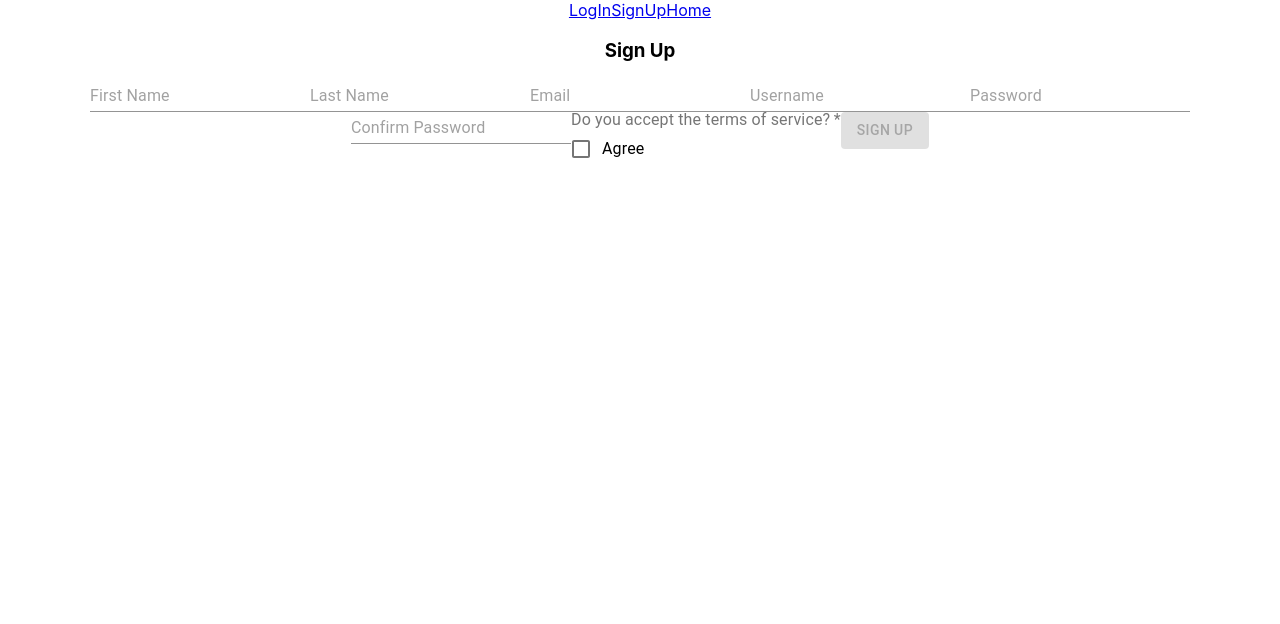
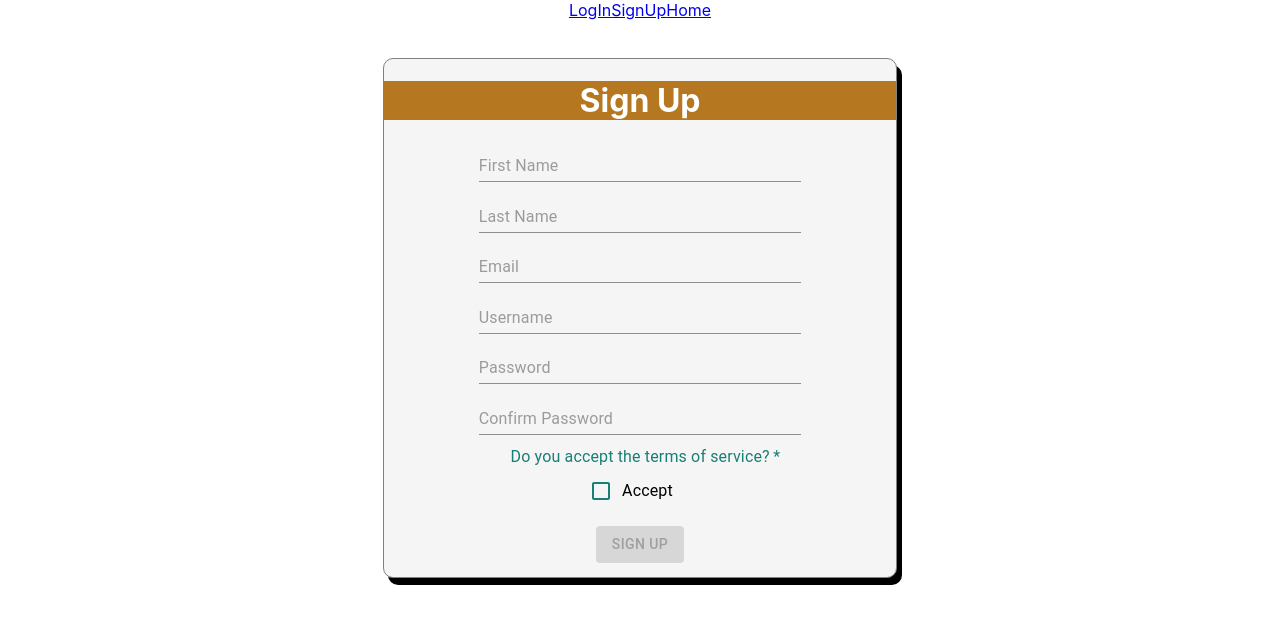
Before and after one commit to expat-journal-01/react-frontend, a React (Create React App) app in the folder client/: page /signup in a window 1280 px wide. Shown: the top 624 px of the page. Built offline with nearby package versions, Linux system fonts and the light colour scheme.

Commit message:
continued styling of register form; updated backend link for axios call

```diff
--- a/client/src/components/Register.js
+++ b/client/src/components/Register.js
@@ -13,8 +13,6 @@ import {
     Button, Checkbox,
     FormLabel,
     FormGroup,
-    NativeSelect,
-    Select,
     FormHelperText,
     InputLabel
   } from '@material-ui/core'
@@ -90,7 +88,7 @@ function Register() {
                 email: registerValues.email.trim(),
                 username: registerValues.username.trim(),
                 password: registerValues.password.trim(),
-                // confirmPassword: registerValues.confirmPassword.trim(),
+                confirmPassword: registerValues.confirmPassword.trim(),
             }
             //instead of posting new user, just console logging the data for now
             console.log(newUser)
@@ -109,10 +107,11 @@ function Register() {
       }, [registerValues])
 
     return (
-    <form onSubmit={onSubmit}>
-        <h3>Sign Up</h3>
+    <StyledRegister onSubmit={onSubmit}>
+        <h1>Sign Up</h1>
         <div className='inputs-container'>
             <TextField
+                className='text-field'
                 name='firstName'
                 id='firstName'
                 values={registerValues.firstName}
@@ -121,6 +120,7 @@ function Register() {
             />
 
              <TextField
+                className='text-field'
                 name='lastName'
                 id='lastName'
                 values={registerValues.lastName}
@@ -129,6 +129,7 @@ function Register() {
             />
 
             <TextField
+                className='text-field'
                 type='email'
                 name='email'
                 id='email'
@@ -138,6 +139,7 @@ function Register() {
             />
 
             <TextField
+                className='text-field'
                 name='username'
                 id='username'
                 values={registerValues.username}
@@ -146,6 +148,7 @@ function Register() {
             />
 
             <TextField
+                className='text-field'
                 type='password'
                 name='password'
                 id='password'
@@ -155,6 +158,7 @@ function Register() {
             />
 
             <TextField
+                className='text-field'
                 type='password'
                 name='confirmPassword'
                 id='confirmPassword'
@@ -164,39 +168,39 @@ function Register() {
             />
 
             <FormControl required>
-                <FormLabel>Do you accept the terms of service?</FormLabel>
-                <FormGroup>
-                    <FormControlLabel control={
+                <FormLabel className='checkbox-label' style={{ color: '#177F75' }}>Do you accept the terms of service?</FormLabel>
+                <FormGroup className='checkbox-container'>
+                    <FormControlLabel className='accept-label' control={
                         <Checkbox
                         name='terms'
                         id='terms'
                         checked={registerValues.terms}
                         onChange={inputChange}
+                        style={{ color:' #177F75' }}
                         />
                     }
-                    label='Agree'
+                    label='Accept'
                     />
                 </FormGroup>
             </FormControl>
 
 
-            <Button onClick={onSubmit} disabled={disabledReg} variant='contained' color='primary' >Sign Up</Button>
+            <Button className='sign-up-button' onClick={onSubmit} disabled={disabledReg} variant='contained' color='primary' >Sign Up</Button>
             {/* <div>
                 <h4>Already have an account?</h4>
                 <a href='#'>Login</a>
             </div> */}
-            <div>
+            <div className='formErrors'>
                 <div>{registerErrors.firstName}</div>
                 <div>{registerErrors.lastName}</div>
                 <div>{registerErrors.email}</div>
                 <div>{registerErrors.username}</div>
                 <div>{registerErrors.password}</div>
-                {/* <div>{registerErrors.confirmPassword}</div> */}
                 <div>{registerErrors.terms}</div>
-                {!confirmState && <p>Passwords do not match</p>}
+                <div>{!confirmState && <p>Passwords do not match</p>}</div>
             </div>
         </div>
-    </form>
+    </StyledRegister>
     )
 }
 
--- a/client/src/components/StyledRegister.js
+++ b/client/src/components/StyledRegister.js
@@ -1,36 +1,81 @@
 import styled from 'styled-components'
+// import { styled } from '@material-ui/core/styles'
+
+
 
 const StyledRegister = styled.form `
     display: flex;
     flex-direction: column;
     justify-content: center;
     align-items: center;
-    margin: 0 auto;
-    width: 80%;
+    margin: 3% auto;
+    width: 40%;
     border: 1px solid grey;
     border-radius: 10px;
     box-shadow: 5px 7px;
+    background-color: whitesmoke;
+
+    h1 {
+        background-color: #B67721;
+        color: white;
+        width: 100%;
+    }
 
     .inputs-container {
         display: flex;
         flex-direction: column;
         justify-content: center;
+        align-items: center;
+        width: 90%;
+
     }
 
-    .inputs-container label {
-        margin: 3%;
+    .text-field {
+        margin: 2%;
+        width: 70%;
+
     }
 
-    h4 {
-        margin: 0;
+    .checkbox-label {
+        margin: 2%;
+        width: 100%;
     }
 
-    button {
-        margin: 3%;
+    .checkbox-container {
+        display: flex;
+        justify-content: center;
+        align-items: center;
     }
 
 
 
+    .sign-up-button {
+        margin: 3%;
+        background-color: #B6212D  ;
+        &:hover {
+            background-color:  #7F171F;
+        }
+    }
+
+    .formErrors {
+        color: #B6212D  ;
+    }
+
+
 
 `
+// const CheckboxColor = withStyles({
+//     root: {
+//         color: 'orange',
+//     }
+// })
+
 export default StyledRegister
+
+// a generator site.
+// #7F171F maroon
+// #B6212D red
+// #177F75 teal
+// #21B6A8  light blue
+// #B67721  mustard
+// #888888  grey
```
